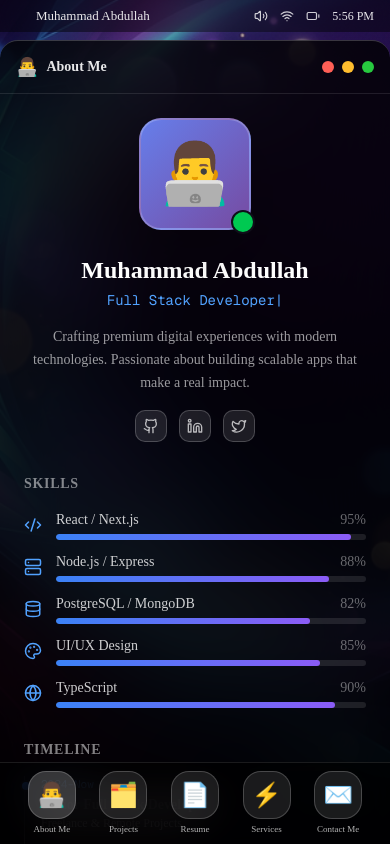
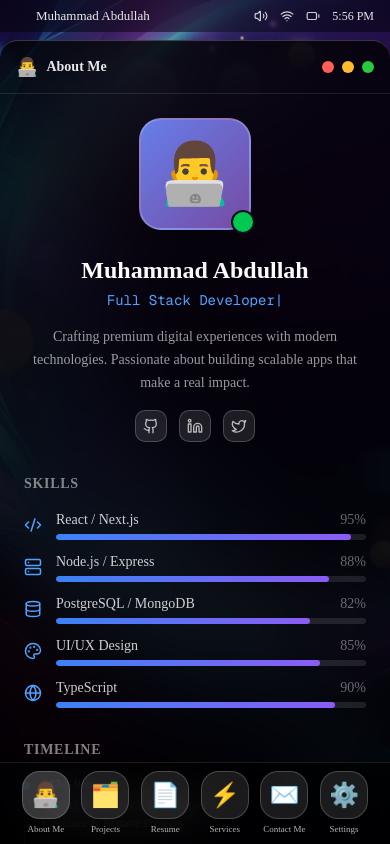
Before and after one commit to muhammad-abdullah11/mabdullah, a Next.js app: page / in a window 390 px wide. Built offline with nearby package versions, Linux system fonts and the light colour scheme.

Commit message:
feat: add Settings window to change wallpapers

```diff
--- a/components/Desktop/Desktop.tsx
+++ b/components/Desktop/Desktop.tsx
@@ -13,18 +13,31 @@ import Projects from "../Windows/Projects";
 import Resume from "../Windows/Resume";
 import Services from "../Windows/Services";
 import ContactMe from "../Windows/ContactMe";
+import Settings from "../Windows/Settings";
 
 export default function Desktop() {
   const { windows, openWindow, closeWindow, minimizeWindow, toggleFullscreen, focusWindow } = useWindowManager();
   const { isMobile, isTablet } = useIsMobile();
   const [showWelcome, setShowWelcome] = useState(false);
+  const [wallpaper, setWallpaper] = useState("/wallpaper.jpg");
 
   useEffect(() => {
     const hasVisited = localStorage.getItem("hasVisited");
+    const savedWallpaper = localStorage.getItem("currentWallpaper");
+
     if (!hasVisited) {
       setShowWelcome(true);
     }
+
+    if (savedWallpaper) {
+      setWallpaper(savedWallpaper);
+    }
   }, []);
+
+  const handleWallpaperChange = (path: string) => {
+    setWallpaper(path);
+    localStorage.setItem("currentWallpaper", path);
+  };
 
   const handleWelcomeComplete = () => {
     setShowWelcome(false);
@@ -39,6 +52,12 @@ export default function Desktop() {
       case "resume": return <Resume />;
       case "services": return <Services />;
       case "contact": return <ContactMe />;
+      case "settings": return (
+        <Settings
+          currentWallpaper={wallpaper}
+          onWallpaperChange={handleWallpaperChange}
+        />
+      );
       default: return null;
     }
   };
@@ -47,7 +66,7 @@ export default function Desktop() {
     <div className="relative w-screen h-screen overflow-hidden text-neutral-900 selection:bg-blue-500/30">
       {showWelcome && <Welcome onComplete={handleWelcomeComplete} />}
 
-      <Wallpaper />
+      <Wallpaper src={wallpaper} />
       <MenuBar />
 
       {windows.map((w) => {
@@ -59,6 +78,7 @@ export default function Desktop() {
           { id: "resume", title: "Resume", icon: "📄" },
           { id: "services", title: "Services", icon: "⚡" },
           { id: "contact", title: "Contact Me", icon: "✉️" },
+          { id: "settings", title: "Settings", icon: "⚙️" },
         ].find(c => c.id === w.id);
 
         if (!config) return null;
--- a/components/Desktop/Wallpaper.tsx
+++ b/components/Desktop/Wallpaper.tsx
@@ -1,17 +1,23 @@
 "use client";
 import { motion } from "framer-motion";
 
-export default function Wallpaper() {
+interface WallpaperProps {
+  src: string;
+}
+
+export default function Wallpaper({ src }: WallpaperProps) {
   return (
     <div className="fixed inset-0 -z-10 overflow-hidden">
       <motion.div
+        key={src}
         className="absolute inset-0"
-        initial={{ scale: 1.05 }}
-        animate={{ scale: 1 }}
-        transition={{ duration: 8, ease: "easeOut" }}
+        initial={{ opacity: 0, scale: 1.05 }}
+        animate={{ opacity: 1, scale: 1 }}
+        exit={{ opacity: 0 }}
+        transition={{ duration: 1, ease: "easeOut" }}
       >
         <img
-          src="/wallpaper.jpg"
+          src={src}
           alt="Desktop Wallpaper"
           className="w-full h-full object-cover"
         />
--- /dev/null
+++ b/components/Windows/Settings.tsx
@@ -0,0 +1,64 @@
+"use client";
+import { motion } from "framer-motion";
+import { Check } from "lucide-react";
+
+const WALLPAPERS = [
+  { id: "default", path: "/wallpaper.jpg", name: "Dynamic Blue" },
+  { id: "wall1", path: "/wallpaper1.jpg", name: "Desert Night" },
+  { id: "wall2", path: "/wallpaper2.jpg", name: "Purple Peak" },
+  { id: "wall3", path: "/wallpaper3.avif", name: "Glassy Aurora" },
+  { id: "wall4", path: "/wallpaper4.avif", name: "Abstract Glow" },
+];
+
+interface SettingsProps {
+  currentWallpaper: string;
+  onWallpaperChange: (path: string) => void;
+}
+
+export default function Settings({ currentWallpaper, onWallpaperChange }: SettingsProps) {
+  return (
+    <div className="p-6 h-full overflow-y-auto">
+      <div className="max-w-2xl mx-auto">
+        <h2 className="text-xl font-bold text-white mb-6">Desktop & Screen Saver</h2>
+
+        <div className="grid grid-cols-2 sm:grid-cols-3 gap-6">
+          {WALLPAPERS.map((wp) => (
+            <div
+              key={wp.id}
+              className="group cursor-pointer"
+              onClick={() => onWallpaperChange(wp.path)}
+            >
+              <div className={`relative aspect-video rounded-xl overflow-hidden border-2 transition-all ${
+                currentWallpaper === wp.path ? "border-blue-500 ring-2 ring-blue-500/50" : "border-white/10 group-hover:border-white/30"
+              }`}>
+                <img
+                  src={wp.path}
+                  alt={wp.name}
+                  className="w-full h-full object-cover"
+                />
+
+                {currentWallpaper === wp.path && (
+                  <div className="absolute top-2 right-2 bg-blue-500 rounded-full p-1 shadow-lg">
+                    <Check size={12} className="text-white" />
+                  </div>
+                )}
+
+                <div className="absolute inset-x-0 bottom-0 bg-black/60 backdrop-blur-sm p-1.5 opacity-0 group-hover:opacity-100 transition-opacity">
+                  <p className="text-[10px] text-center text-white font-medium">{wp.name}</p>
+                </div>
+              </div>
+              <p className="mt-2 text-xs text-center text-white/60 font-medium">{wp.name}</p>
+            </div>
+          ))}
+        </div>
+
+        <div className="mt-12 p-4 rounded-xl bg-white/5 border border-white/10">
+          <p className="text-sm text-white/80 font-medium mb-1">Appearance Settings</p>
+          <p className="text-xs text-white/40 leading-relaxed">
+            Personalize your workspace experience. Wallpapers are automatically saved to your local storage session.
+          </p>
+        </div>
+      </div>
+    </div>
+  );
+}
--- a/constants/apps.ts
+++ b/constants/apps.ts
@@ -11,4 +11,5 @@ export const APPS: AppConfig[] = [
   { id: "resume", label: "Resume", icon: "📄", shortIcon: "📄" },
   { id: "services", label: "Services", icon: "⚡", shortIcon: "⚡" },
   { id: "contact", label: "Contact Me", icon: "✉️", shortIcon: "✉️" },
+  { id: "settings", label: "Settings", icon: "⚙️", shortIcon: "⚙️" },
 ];
--- a/lib/useWindowManager.ts
+++ b/lib/useWindowManager.ts
@@ -15,6 +15,7 @@ const INITIAL_WINDOWS: WindowState[] = [
   { id: "resume", isOpen: false, isMinimized: false, isFullscreen: false, zIndex: 10 },
   { id: "services", isOpen: false, isMinimized: false, isFullscreen: false, zIndex: 10 },
   { id: "contact", isOpen: false, isMinimized: false, isFullscreen: false, zIndex: 10 },
+  { id: "settings", isOpen: false, isMinimized: false, isFullscreen: false, zIndex: 10 },
 ];
 
 export function useWindowManager() {
```
